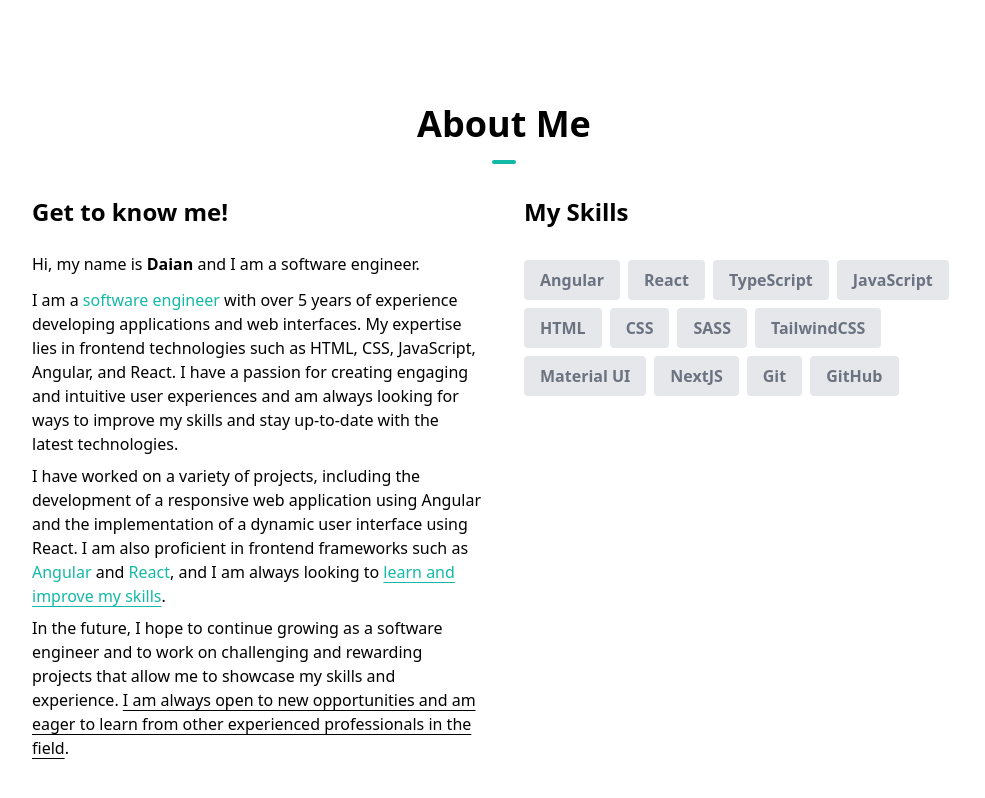
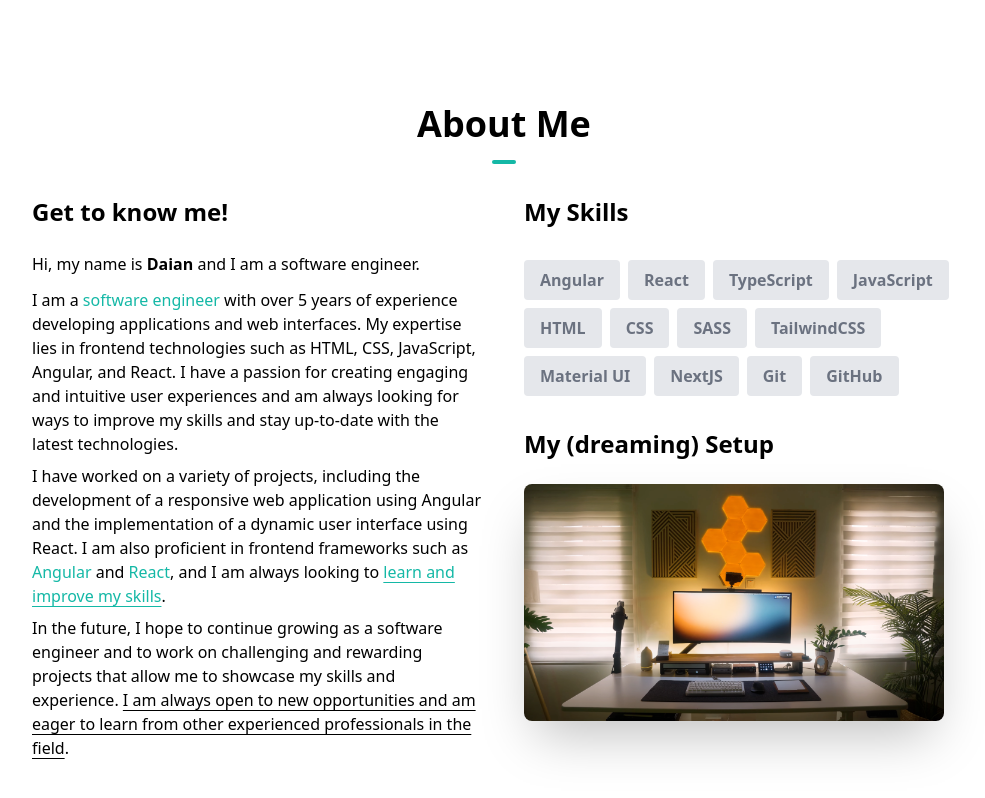
Before and after one commit to SDaian/ds-theme-portfolio, a Next.js app: page / in a window 1280 px wide. Shown: the part 841-1639 px from the top of the page, without its empty margins (136-1121 px from the left). Built offline with nearby package versions, Linux system fonts and the light colour scheme.

Commit message:
feat: Add new About info

```diff
--- a/components/AboutSection.tsx
+++ b/components/AboutSection.tsx
@@ -1,3 +1,5 @@
+import Image from 'next/image';
+
 const skills = [
   { skill: 'Angular' },
   { skill: 'React' },
@@ -67,6 +69,7 @@
             <h3 className='text-center text-2xl font-bold mb-6 md:text-left'>
               My Skills
             </h3>
+            <div className='flex flex-col gap-8'>
               <div className='flex flex-wrap flex-row justify-center md:justify-start'>
                 {skills.map((item, idx) => (
                   <p
@@ -77,6 +80,19 @@
                   </p>
                 ))}
               </div>
+              <div className='flex flex-col items-center md:items-start'>
+                <h3 className='text-center text-2xl font-bold mb-6 md:text-left'>
+                  My (dreaming) Setup
+                </h3>
+                <Image
+                  className='shadow-2xl rounded-lg'
+                  src='/setup-image.png'
+                  alt='Daian Scuarissi setup image'
+                  width={420}
+                  height={300}
+                />
+              </div>
+            </div>
           </div>
         </div>
       </div>
```
Also changed, not shown: public/setup-image.png (added). Lines whose indentation alone changed are shown as unchanged.
